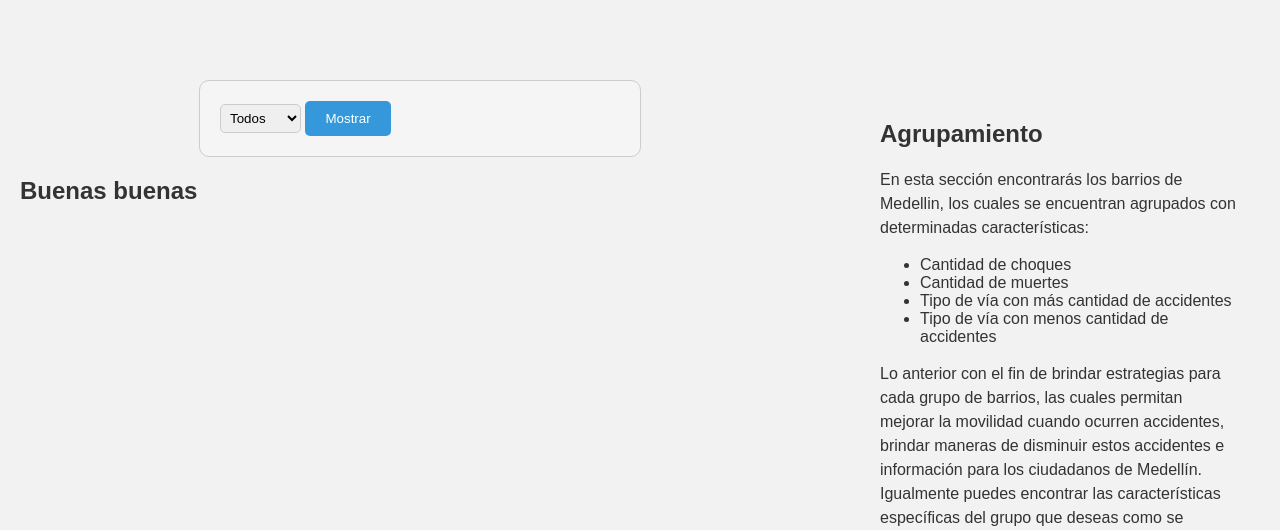
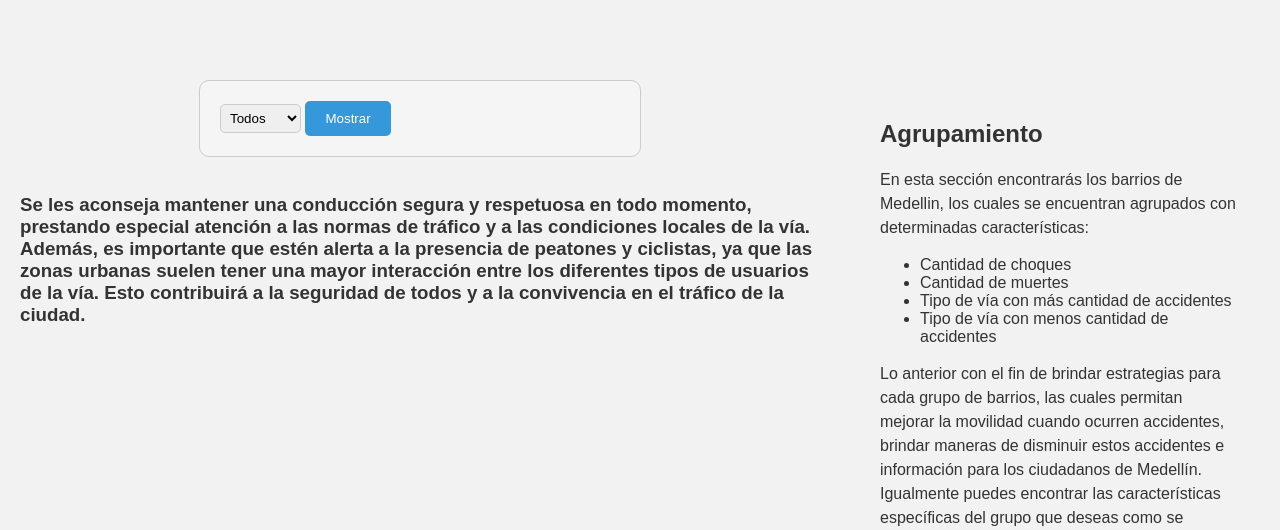
Before and after one commit to julian4927/Prediccion_accidentes_Medellin, a Flask app: template web_app/templates/agrupamiento.html in a window 1280 px wide. Shown: the part 44-574 px from the top of the page. Run offline with Flask 3, Linux system fonts and the light colour scheme; the template is opened without the code that fills it, so the values that code supplies are empty; parts of the project's set-up code (start-up, migrations or seed data) failed here and were passed over.

Commit message:
add description

```diff
--- a/web_app/templates/agrupamiento.html
+++ b/web_app/templates/agrupamiento.html
@@ -41,8 +41,13 @@
             {% if datos['name'] == 'Grupo 5' %}
                 {% include 'mapa_grupo5.html' %}
             {% endif %}
-
-            <h2>Buenas buenas</h2>
+        <br>
+            <h3>Se les aconseja mantener una conducción segura y respetuosa en todo momento,
+                prestando especial atención a las normas de tráfico y a las condiciones locales de la vía.
+                Además, es importante que estén alerta a la presencia de peatones y ciclistas, ya que las zonas
+                urbanas suelen tener una mayor interacción entre los diferentes tipos de usuarios de la vía.
+                Esto contribuirá a la seguridad de todos y a la convivencia en el tráfico de la ciudad.
+        </h3>
         </div>
         <div class="agrupamiento-info">
             <!-- Contenido de agrupamiento e instrucciones -->
```
